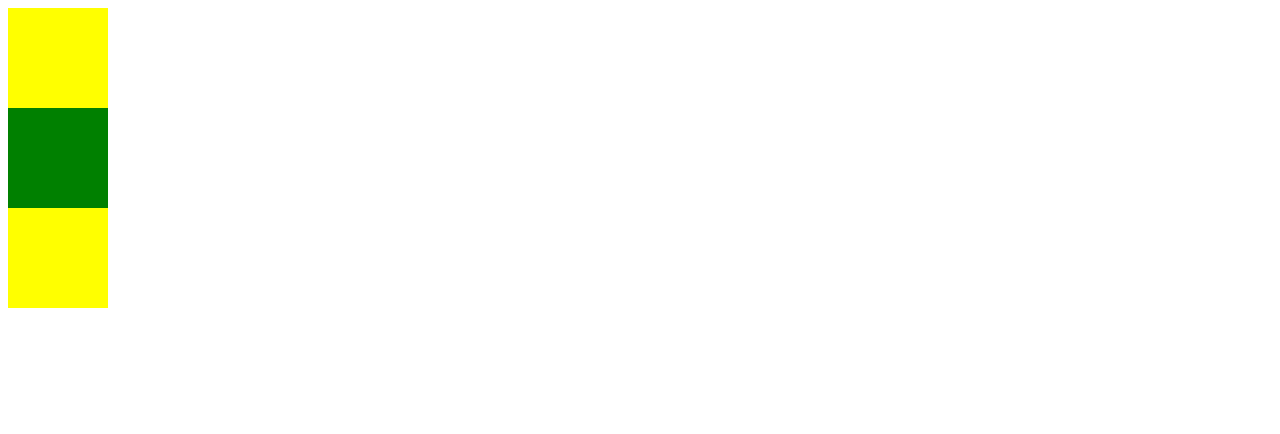
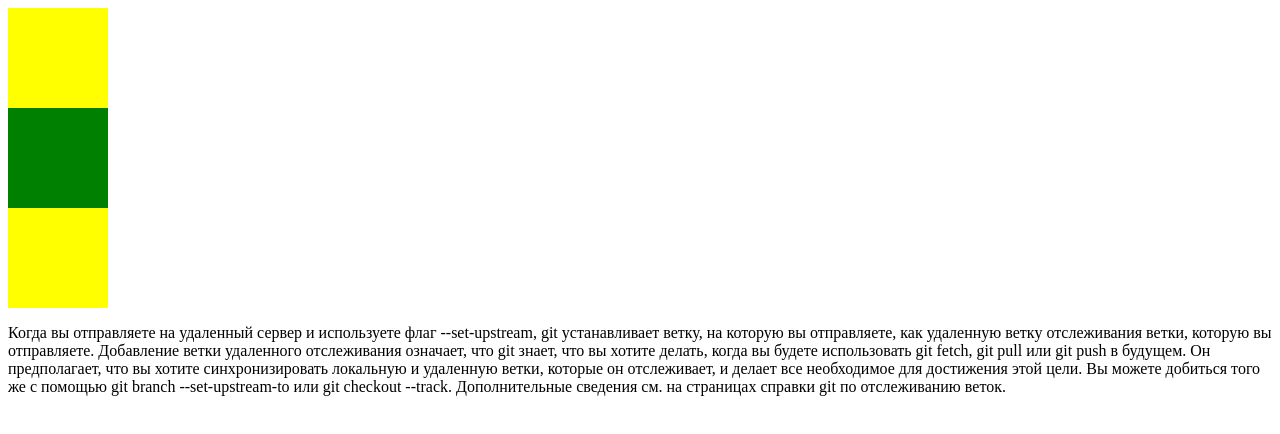
Before and after one commit to Arhidiman/git-test-repo, a React app: page / in a window 1280 px wide. Shown: the top 434 px of the page. Built offline with nearby package versions, Linux system fonts and the light colour scheme.

Commit message:
добавлен текст

```diff
--- a/src/App.tsx
+++ b/src/App.tsx
@@ -3,12 +3,21 @@ import './App.css'
 import gop from './images/me.jpg'
 
 function App() {
+
     return(
 
         <>
              <div className='square yellow'></div>
              <div className='square green'></div>
              <div className='square gray'></div>
+             <p>
+                Когда вы отправляете на удаленный сервер и используете флаг --set-upstream, git устанавливает ветку, на которую вы отправляете,
+                как удаленную ветку отслеживания ветки, которую вы отправляете.
+                Добавление ветки удаленного отслеживания означает, что git знает, что вы хотите делать,
+                когда вы будете использовать git fetch, git pull или git push в будущем.
+                Он предполагает, что вы хотите синхронизировать локальную и удаленную ветки, которые он отслеживает, и делает все необходимое для достижения этой цели.
+                Вы можете добиться того же с помощью git branch --set-upstream-to или git checkout --track. Дополнительные сведения см. на страницах справки git по отслеживанию веток.
+             </p>
         </>
 
 
```
